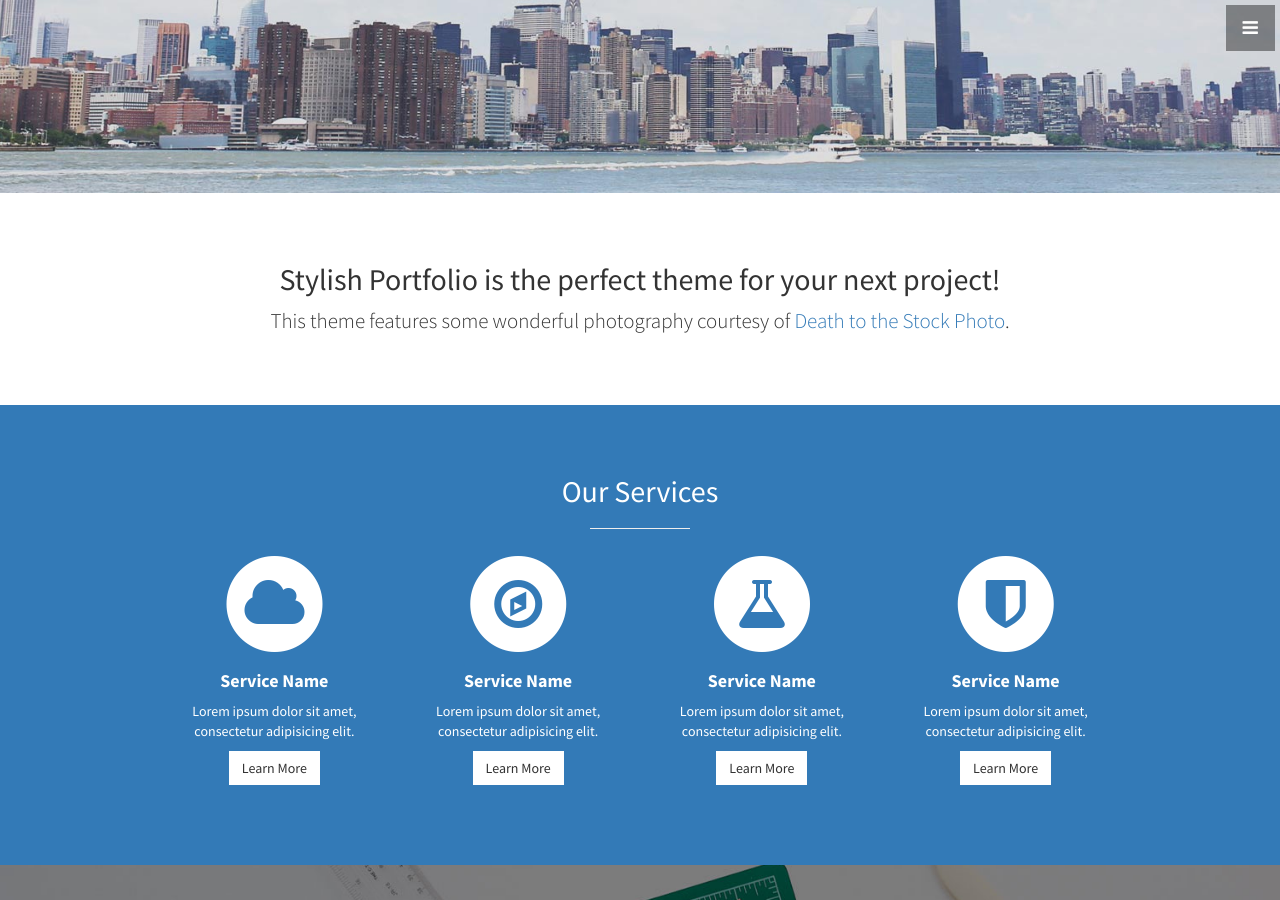
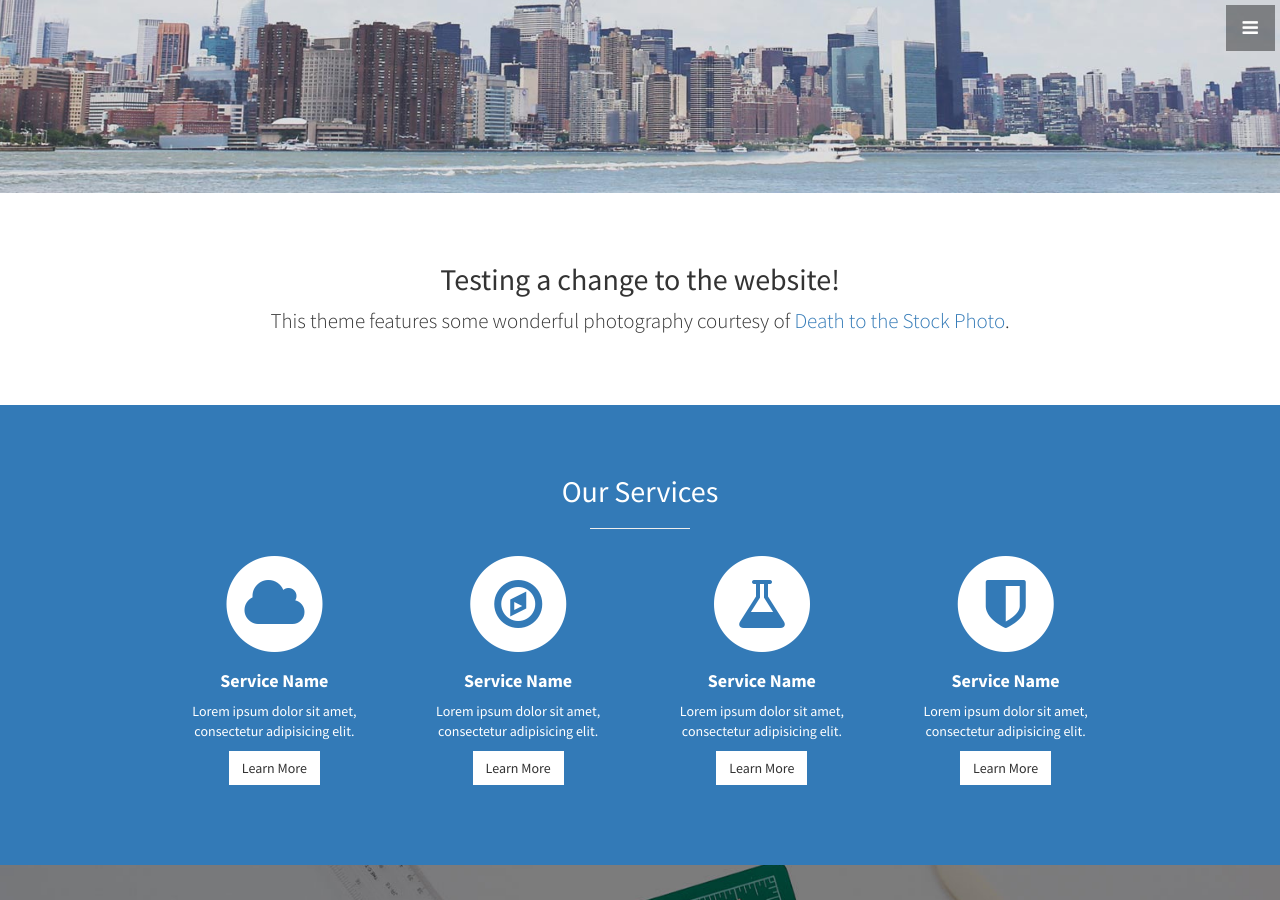
Before and after one commit to jangroeschel/jangroeschel, a Jekyll site: the page built from docs/index.html, in a window 1280 px wide and 900 px high, scrolled down 707 px. Built offline with Jekyll 4.4.1, drawn with Linux system fonts in a browser that asks for light colours.

Commit message:
testing changes

```diff
--- a/docs/_config.yml
+++ b/docs/_config.yml
@@ -5,8 +5,8 @@ description: > # this means to ignore newlines until "baseurl:"
   Write an awesome description for your new site here. You can edit this
   line in _config.yml. It will appear in your document head meta (for
   Google search results) and in your feed.xml site description.
-baseurl: "" # the subpath of your site, e.g. /blog/
-url: "" # the base hostname & protocol for your site
+baseurl: "/docs" # the subpath of your site, e.g. /blog/
+url: "jan.groeschel.com.au" # the base hostname & protocol for your site
 
 # User setting
 owner:
--- a/docs/_includes/about.html
+++ b/docs/_includes/about.html
@@ -2,7 +2,7 @@
   <div class="container">
     <div class="row">
       <div class="col-lg-12 text-center">
-        <h2>Stylish Portfolio is the perfect theme for your next project!</h2>
+        <h2>Testing a change to the website!</h2>
         <p class="lead">This theme features some wonderful photography courtesy of <a target="_blank" href="http://join.deathtothestockphoto.com/">Death to the Stock Photo</a>.</p>
       </div>
     </div>
```
